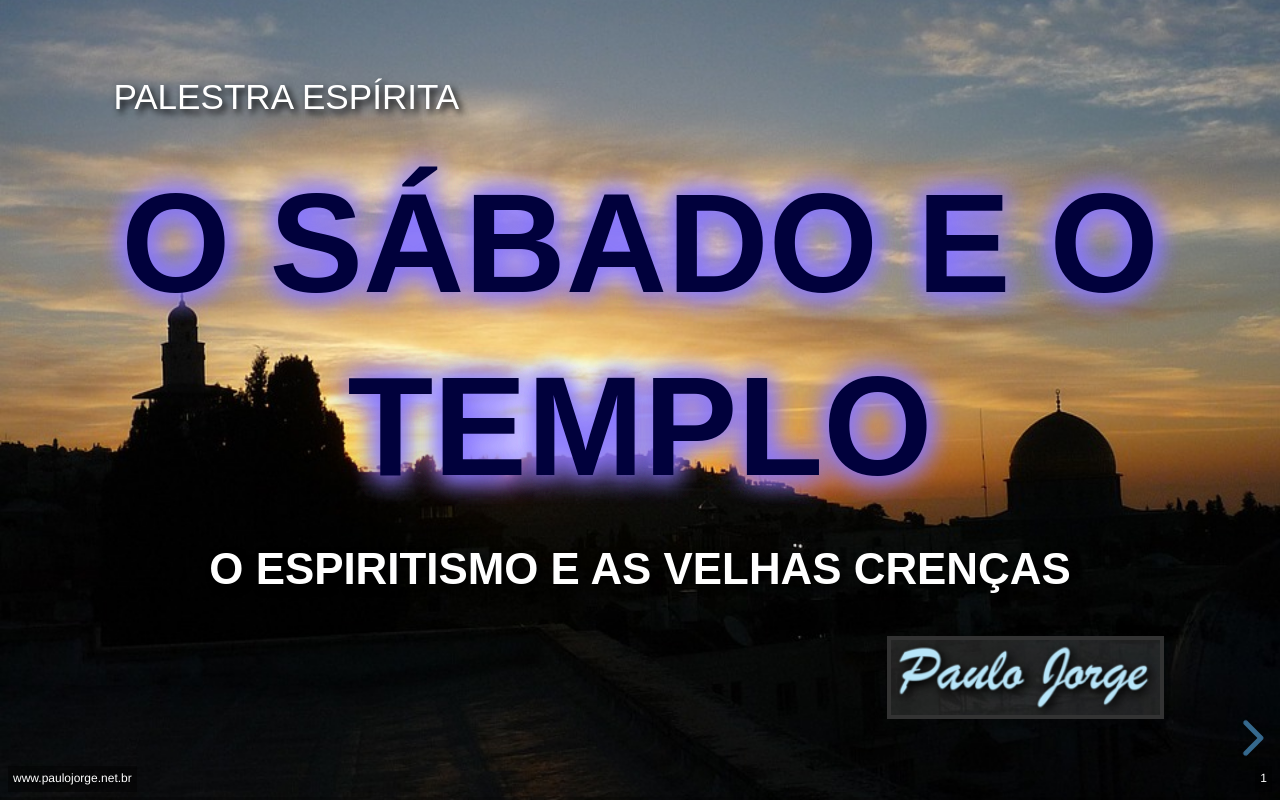
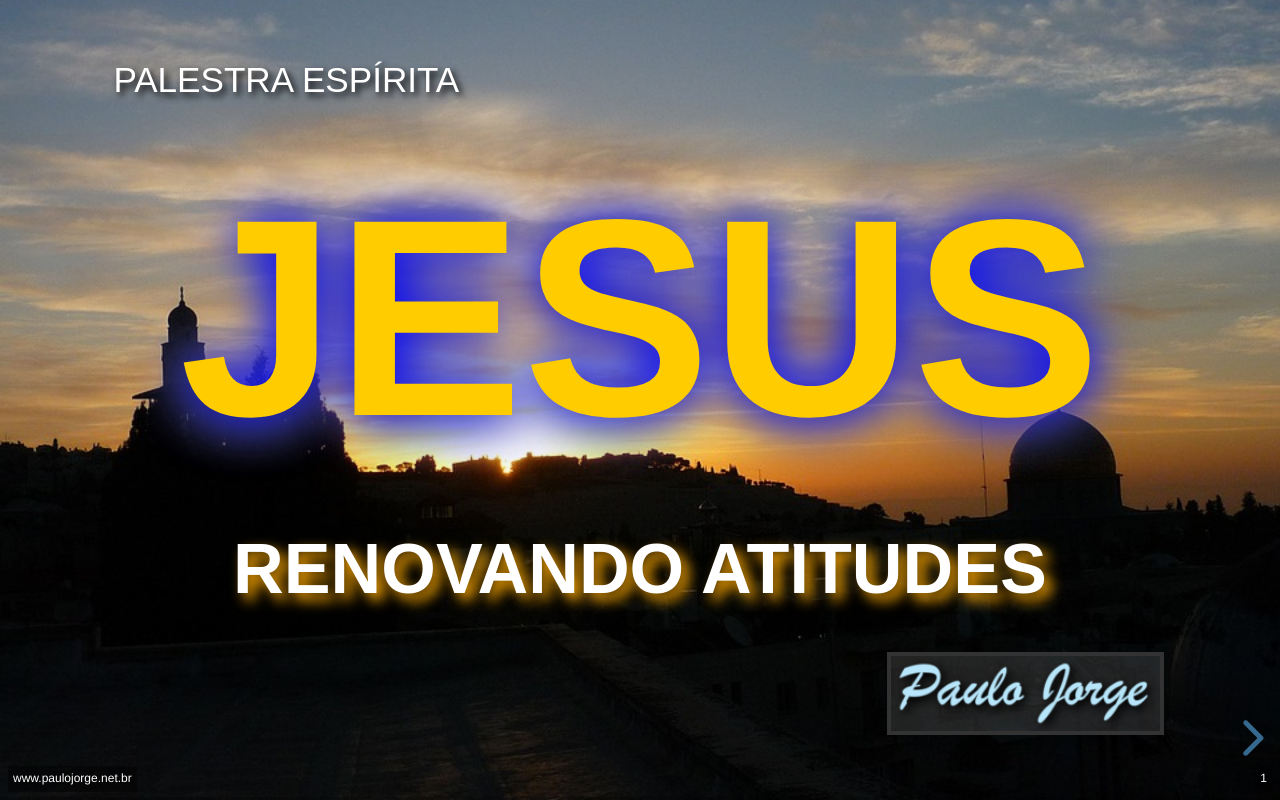
Before and after one commit to pjpro/palestra-jesus_renovando_atitudes, a website: page index.html in a window 1280 px wide. Drawn offline with nearby package versions, Linux system fonts and the light colour scheme.

Commit message:
Jesus - renovando atitudes

```diff
--- a/index.html
+++ b/index.html
@@ -5,7 +5,7 @@
     <meta charset="utf-8">
     <meta name="viewport" content="width=device-width, initial-scale=1.0, maximum-scale=1.0, user-scalable=no">
 
-    <title>PJ.PALESTRAS: O SÁBADO E O TEMPLO</title>
+    <title>PJ.PALESTRAS: JESUS - RENOVANDO ATITUDES</title>
 
     <link rel="stylesheet" href="css/reset.css">
     <link rel="stylesheet" href="css/reveal.css">
@@ -80,11 +80,9 @@ Serif - Blood - Night - Moon - Solarized -->
                 </div>
                 <br>
 
-                <p style="font-family: arial, helvetica, sans-serif; font-size: 128px; color: rgb(1, 1, 60); text-shadow: 0 0 0.2em #87F, 0 0 0.2em #87F,
-						0 0 0.2em #87F;font-weight: bold;">O SÁBADO E O TEMPLO</p>
+                <p style="font-family: arial, helvetica, sans-serif; font-size: 256px; color: #ffcc00; text-shadow: 0 0 0.2em blue, 0 0 0.2em blue, 0 0 0.2em #f2fc00;font-weight: bold;">JESUS</p>
 
-                <p style="font-family: arial, helvetica, sans-serif; font-size: 40px; font-weight: bold; color: white; text-shadow: black 0.1em 0.1em 0.2em">
-                    O ESPIRITISMO E AS VELHAS CRENÇAS</p>
+                <p style="font-family: arial, helvetica, sans-serif; font-size: 64px; font-weight: bold; color: white; text-shadow: #ffaa00 0.1em 0.1em 0.2em">RENOVANDO ATITUDES</p>
                 <!-- contornado <p style="font-family: arial, helvetica, sans-serif; font-size: px; font-weight: bold; color: #BBE;text-shadow: -1px 0 black, 0 1px black, 1px 0 black, 0 -1px black;">
 						COMO SUPERAR SEUS LIMITES</p>-->
 
@@ -96,7 +94,7 @@ Serif - Blood - Night - Moon - Solarized -->
             <!-- 06 -->
 
             <section data-background-image="arquivos/jerusalem.jpg" data-background-opacity="0.2">
-                <div style="position: absolute; top: 0; right: 0; color: rgba(0, 0, 255, 0.3)"><small>O SÁBADO E O TEMPLO</small></div>
+                <div style="position: absolute; top: 0; right: 0; color: rgba(0, 0, 255, 0.3)"><small>JESUS - RENOVANDO ATITUDES</small></div>
 
                 <span class="titulo-azul">PARÁBOLAS E ENSINOS DE JESUS</span>
 
@@ -128,7 +126,7 @@ Serif - Blood - Night - Moon - Solarized -->
 
 
             <section data-background-image="arquivos/jerusalem.jpg" data-background-opacity="0.2">
-                <div style="position: absolute; top: 0; right: 0; color: rgba(0, 0, 255, 0.3)"><small>O SÁBADO E O TEMPLO</small></div>
+                <div style="position: absolute; top: 0; right: 0; color: rgba(0, 0, 255, 0.3)"><small>JESUS - RENOVANDO ATITUDES</small></div>
 
                 <p class="capitulo-azul">O COMEÇO...</p>
 
@@ -137,7 +135,7 @@ Serif - Blood - Night - Moon - Solarized -->
                 <!-- GÊNESE MOSAICA -->
 
                 <section data-background-image="arquivos/jerusalem.jpg" data-background-opacity="0.2">
-                    <div style="position: absolute; top: 0; right: 0; color: rgba(0, 0, 255, 0.3)"><small>O SÁBADO E O TEMPLO</small></div>
+                    <div style="position: absolute; top: 0; right: 0; color: rgba(0, 0, 255, 0.3)"><small>JESUS - RENOVANDO ATITUDES</small></div>
                     <span class="titulo-azul">A GÊNESE MOSAICA (Resumida) </span>
                     <ul>
                         <li class="fragment fade-in-then-semi-out"><strong>1º DIA</strong> - O Céu e a Terra. - A luz</li>
@@ -153,7 +151,7 @@ Serif - Blood - Night - Moon - Solarized -->
                 </section>
 
                 <section data-background-image="arquivos/jerusalem.jpg" data-background-opacity="0.2">
-                    <div style="position: absolute; top: 0; right: 0; color: rgba(0, 0, 255, 0.3)"><small>O SÁBADO E O TEMPLO</small></div>
+                    <div style="position: absolute; top: 0; right: 0; color: rgba(0, 0, 255, 0.3)"><small>JESUS - RENOVANDO ATITUDES</small></div>
                     <span class="titulo-azul"> E O SÉTIMO DIA? </span>
                     <p class="fragment fade-on" style="font-size: 48px;">E havendo Deus <span class="fragment highlight-red">acabado no dia sétimo </span> a obra que fizera, descansou no sétimo dia de toda a sua obra, que tinha feito.
                         (Gênesis 2:2)</p>
@@ -161,7 +159,7 @@ Serif - Blood - Night - Moon - Solarized -->
                 </section>
 
                 <section data-background-image="arquivos/jerusalem.jpg" data-background-opacity="0.2">
-                    <div style="position: absolute; top: 0; right: 0; color: rgba(0, 0, 255, 0.3)"><small>O SÁBADO E O TEMPLO</small></div>
+                    <div style="position: absolute; top: 0; right: 0; color: rgba(0, 0, 255, 0.3)"><small>JESUS - RENOVANDO ATITUDES</small></div>
                     <span class="titulo-azul"> PONTOS POLÊMICOS </span>
 
 
@@ -178,7 +176,7 @@ Serif - Blood - Night - Moon - Solarized -->
             </section>
 
             <section data-background-image="arquivos/jerusalem.jpg" data-background-opacity="0.2">
-                <div style="position: absolute; top: 0; right: 0; color: rgba(0, 0, 255, 0.3)"><small>O SÁBADO E O TEMPLO</small></div>
+                <div style="position: absolute; top: 0; right: 0; color: rgba(0, 0, 255, 0.3)"><small>JESUS - RENOVANDO ATITUDES</small></div>
                 <span class="titulo-azul">O TEMPLO DE SALOMÃO</span>
 
 
@@ -195,7 +193,7 @@ Serif - Blood - Night - Moon - Solarized -->
             </section>
 
             <section data-background-image="arquivos/jerusalem.jpg" data-background-opacity="0.2">
-                <div style="position: absolute; top: 0; right: 0; color: rgba(0, 0, 255, 0.3)"><small>O SÁBADO E O TEMPLO</small></div>
+                <div style="position: absolute; top: 0; right: 0; color: rgba(0, 0, 255, 0.3)"><small>JESUS - RENOVANDO ATITUDES</small></div>
 
                 <p class="capitulo-azul">O ANTIGO PACTO</p>
 
@@ -203,7 +201,7 @@ Serif - Blood - Night - Moon - Solarized -->
 
             <!-- ANTIGO PACTO -->
             <section data-background-image="arquivos/jerusalem.jpg" data-background-opacity="0.2">
-                <div style="position: absolute; top: 0; right: 0; color: rgba(0, 0, 255, 0.3)"><small>O SÁBADO E O TEMPLO</small></div>
+                <div style="position: absolute; top: 0; right: 0; color: rgba(0, 0, 255, 0.3)"><small>JESUS - RENOVANDO ATITUDES</small></div>
                 <span class="titulo-azul">SÁBADO - PACTO DE DEUS COM OS ISRAELITAS</span>
 
 
@@ -230,7 +228,7 @@ Serif - Blood - Night - Moon - Solarized -->
             <!-- JESUS, A MUDANÇA DE PARADIGMAS -->
 
             <section data-background-image="arquivos/jerusalem.jpg" data-background-opacity="0.2">
-                <div style="position: absolute; top: 0; right: 0; color: rgba(0, 0, 255, 0.3)"><small>O SÁBADO E O TEMPLO</small></div>
+                <div style="position: absolute; top: 0; right: 0; color: rgba(0, 0, 255, 0.3)"><small>JESUS - RENOVANDO ATITUDES</small></div>
                 <span class="titulo-azul">JESUS - MUDANDO PARADIGMAS</span>
 
                 <img class="stretch" src="arquivos/jesus.png" alt="Jesus">
@@ -240,7 +238,7 @@ Serif - Blood - Night - Moon - Solarized -->
             <section>
                 <!-- MÃO MIRRADA -->
                 <section data-background-image="arquivos/jerusalem.jpg" data-background-opacity="0.2">
-                    <div style="position: absolute; top: 0; right: 0; color: rgba(0, 0, 255, 0.3)"><small>O SÁBADO E O TEMPLO</small></div>
+                    <div style="position: absolute; top: 0; right: 0; color: rgba(0, 0, 255, 0.3)"><small>JESUS - RENOVANDO ATITUDES</small></div>
 
                     <span class="titulo-azul">JESUS CURA: MÃO MIRRADA</span>
 
@@ -261,7 +259,7 @@ Serif - Blood - Night - Moon - Solarized -->
                 </section>
 
                 <section data-background-image="arquivos/jerusalem.jpg" data-background-opacity="0.2">
-                    <div style="position: absolute; top: 0; right: 0; color: rgba(0, 0, 255, 0.3)"><small>O SÁBADO E O TEMPLO</small></div>
+                    <div style="position: absolute; top: 0; right: 0; color: rgba(0, 0, 255, 0.3)"><small>JESUS - RENOVANDO ATITUDES</small></div>
 
                     <span class="titulo-azul">JESUS CURA: MÃO MIRRADA</span>
 
@@ -279,7 +277,7 @@ Serif - Blood - Night - Moon - Solarized -->
             <section>
                 <!-- MULHER CURVADA -->
                 <section data-background-image="arquivos/jerusalem.jpg" data-background-opacity="0.2">
-                    <div style="position: absolute; top: 0; right: 0; color: rgba(0, 0, 255, 0.3)"><small>O SÁBADO E O TEMPLO</small></div>
+                    <div style="position: absolute; top: 0; right: 0; color: rgba(0, 0, 255, 0.3)"><small>JESUS - RENOVANDO ATITUDES</small></div>
 
                     <span class="titulo-azul">JESUS CURA: MULHER CURVADA</span>
 
@@ -300,7 +298,7 @@ Serif - Blood - Night - Moon - Solarized -->
                 </section>
 
                 <section data-background-image="arquivos/jerusalem.jpg" data-background-opacity="0.2">
-                    <div style="position: absolute; top: 0; right: 0; color: rgba(0, 0, 255, 0.3)"><small>O SÁBADO E O TEMPLO</small></div>
+                    <div style="position: absolute; top: 0; right: 0; color: rgba(0, 0, 255, 0.3)"><small>JESUS - RENOVANDO ATITUDES</small></div>
 
                     <span class="titulo-azul">JESUS CURA: MULHER CURVADA</span>
 
@@ -318,7 +316,7 @@ Serif - Blood - Night - Moon - Solarized -->
             <section>
                 <!-- PARALÍTICO DA PISCINA -->
                 <section data-background-image="arquivos/jerusalem.jpg" data-background-opacity="0.2">
-                    <div style="position: absolute; top: 0; right: 0; color: rgba(0, 0, 255, 0.3)"><small>O SÁBADO E O TEMPLO</small></div>
+                    <div style="position: absolute; top: 0; right: 0; color: rgba(0, 0, 255, 0.3)"><small>JESUS - RENOVANDO ATITUDES</small></div>
 
                     <span class="titulo-azul">JESUS CURA: PARALÍTICO DA PISCINA</span>
 
@@ -339,7 +337,7 @@ Serif - Blood - Night - Moon - Solarized -->
                 </section>
 
                 <section data-background-image="arquivos/jerusalem.jpg" data-background-opacity="0.2">
-                    <div style="position: absolute; top: 0; right: 0; color: rgba(0, 0, 255, 0.3)"><small>O SÁBADO E O TEMPLO</small></div>
+                    <div style="position: absolute; top: 0; right: 0; color: rgba(0, 0, 255, 0.3)"><small>JESUS - RENOVANDO ATITUDES</small></div>
 
                     <span class="titulo-azul">JESUS CURA: PARALÍTICO DA PISCINA</span>
 
@@ -358,7 +356,7 @@ Serif - Blood - Night - Moon - Solarized -->
             <section>
                 <!-- CEGO DE NASCENÇA -->
                 <section data-background-image="arquivos/jerusalem.jpg" data-background-opacity="0.2">
-                    <div style="position: absolute; top: 0; right: 0; color: rgba(0, 0, 255, 0.3)"><small>O SÁBADO E O TEMPLO</small></div>
+                    <div style="position: absolute; top: 0; right: 0; color: rgba(0, 0, 255, 0.3)"><small>JESUS - RENOVANDO ATITUDES</small></div>
 
                     <span class="titulo-azul">JESUS CURA: CEGO DE NASCENÇA</span>
 
@@ -379,7 +377,7 @@ Serif - Blood - Night - Moon - Solarized -->
                 </section>
 
                 <section data-background-image="arquivos/jerusalem.jpg" data-background-opacity="0.2">
-                    <div style="position: absolute; top: 0; right: 0; color: rgba(0, 0, 255, 0.3)"><small>O SÁBADO E O TEMPLO</small></div>
+                    <div style="position: absolute; top: 0; right: 0; color: rgba(0, 0, 255, 0.3)"><small>JESUS - RENOVANDO ATITUDES</small></div>
 
                     <span class="titulo-azul">JESUS CURA: CEGO DE NASCENÇA</span>
 
@@ -396,7 +394,7 @@ Serif - Blood - Night - Moon - Solarized -->
 
             <!-- JESUS -->
             <section data-background-image="arquivos/jerusalem.jpg" data-background-opacity="0.2">
-                <div style="position: absolute; top: 0; right: 0; color: rgba(0, 0, 255, 0.3)"><small>O SÁBADO E O TEMPLO</small></div>
+                <div style="position: absolute; top: 0; right: 0; color: rgba(0, 0, 255, 0.3)"><small>JESUS - RENOVANDO ATITUDES</small></div>
 
                 <span class="titulo-azul">JESUS E SUA OBRA</span>
 
@@ -418,7 +416,7 @@ Serif - Blood - Night - Moon - Solarized -->
             </section>
 
             <section data-background-image="arquivos/jerusalem.jpg" data-background-opacity="0.2">
-                <div style="position: absolute; top: 0; right: 0; color: rgba(0, 0, 255, 0.3)"><small>O SÁBADO E O TEMPLO</small></div>
+                <div style="position: absolute; top: 0; right: 0; color: rgba(0, 0, 255, 0.3)"><small>JESUS - RENOVANDO ATITUDES</small></div>
 
                 <p class="capitulo-azul">O NOVO PACTO</p>
 
@@ -426,7 +424,7 @@ Serif - Blood - Night - Moon - Solarized -->
 
             <!-- PAULO DE TARSO E O NOVO PACTO -->
             <section data-background-image="arquivos/jerusalem.jpg" data-background-opacity="0.2">
-                <div style="position: absolute; top: 0; right: 0; color: rgba(0, 0, 255, 0.3)"><small>O SÁBADO E O TEMPLO</small></div>
+                <div style="position: absolute; top: 0; right: 0; color: rgba(0, 0, 255, 0.3)"><small>JESUS - RENOVANDO ATITUDES</small></div>
                 <span class="titulo-azul">PAULO DE TARSO E OS GENTIOS CONVERTIDOS</span>
 
 
@@ -451,7 +449,7 @@ Serif - Blood - Night - Moon - Solarized -->
 
             <!-- PAULO DE TARSO E O NOVO PACTO -->
             <section data-background-image="arquivos/jerusalem.jpg" data-background-opacity="0.2">
-                <div style="position: absolute; top: 0; right: 0; color: rgba(0, 0, 255, 0.3)"><small>O SÁBADO E O TEMPLO</small></div>
+                <div style="position: absolute; top: 0; right: 0; color: rgba(0, 0, 255, 0.3)"><small>JESUS - RENOVANDO ATITUDES</small></div>
                 <span class="titulo-azul">OS CONCÍLIOS E O NOVO PACTO</span>
 
 
@@ -473,7 +471,7 @@ Serif - Blood - Night - Moon - Solarized -->
             </section>
 
             <section data-background-image="arquivos/jerusalem.jpg" data-background-opacity="0.2">
-                <div style="position: absolute; top: 0; right: 0; color: rgba(0, 0, 255, 0.3)"><small>O SÁBADO E O TEMPLO</small></div>
+                <div style="position: absolute; top: 0; right: 0; color: rgba(0, 0, 255, 0.3)"><small>JESUS - RENOVANDO ATITUDES</small></div>
 
                 <span class="titulo-azul">O SÁBADO E O TEMPLO</span>
 
@@ -498,7 +496,7 @@ Serif - Blood - Night - Moon - Solarized -->
             </section>
 
             <section data-background-image="arquivos/jerusalem.jpg" data-background-opacity="0.2">
-                <div style="position: absolute; top: 0; right: 0; color: rgba(0, 0, 255, 0.3)"><small>O SÁBADO E O TEMPLO</small></div>
+                <div style="position: absolute; top: 0; right: 0; color: rgba(0, 0, 255, 0.3)"><small>JESUS - RENOVANDO ATITUDES</small></div>
 
                 <p class="capitulo-azul">O PAPEL DO ESPIRITISMO</p>
 
@@ -512,11 +510,9 @@ Serif - Blood - Night - Moon - Solarized -->
                 </div>
                 <br>
 
-                <p style="font-family: arial, helvetica, sans-serif; font-size: 128px; color: rgb(1, 1, 60); text-shadow: 0 0 0.2em #87F, 0 0 0.2em #87F,
-						0 0 0.2em #87F;font-weight: bold;">O SÁBADO E O TEMPLO</p>
+                <p style="font-family: arial, helvetica, sans-serif; font-size: 256px; color: #ffcc00; text-shadow: 0 0 0.2em blue, 0 0 0.2em blue, 0 0 0.2em #f2fc00;font-weight: bold;">JESUS</p>
 
-                <p style="font-family: arial, helvetica, sans-serif; font-size: 40px; font-weight: bold; color: white; text-shadow: black 0.1em 0.1em 0.2em">
-                    O ESPIRITISMO E AS VELHAS CRENÇAS</p>
+                <p style="font-family: arial, helvetica, sans-serif; font-size: 64px; font-weight: bold; color: white; text-shadow: #ffaa00 0.1em 0.1em 0.2em">RENOVANDO ATITUDES</p>
                 <!-- contornado <p style="font-family: arial, helvetica, sans-serif; font-size: px; font-weight: bold; color: #BBE;text-shadow: -1px 0 black, 0 1px black, 1px 0 black, 0 -1px black;">
 						COMO SUPERAR SEUS LIMITES</p>-->
 
@@ -603,7 +599,7 @@ Serif - Blood - Night - Moon - Solarized -->
             <div id="hidden" style="display:none;">
                 <div id="header">
                     <!-- <div id="header-left">HEADER-LEFT</div> -->
-                    <div id="header-right">O SÁBADO E O TEMPLO</div>
+                    <div id="header-right">JESUS - RENOVANDO ATITUDES</div>
                     <!-- <div id="footer-left">FOOTER-LEFT</div> -->
                 </div>
             </div>
```
